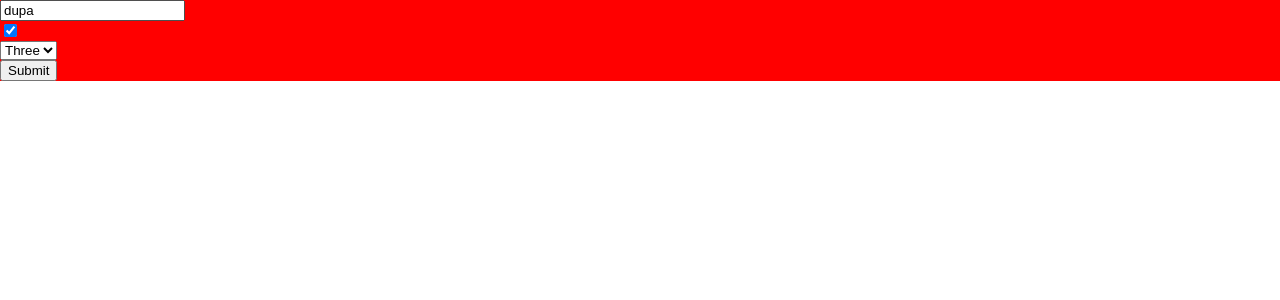
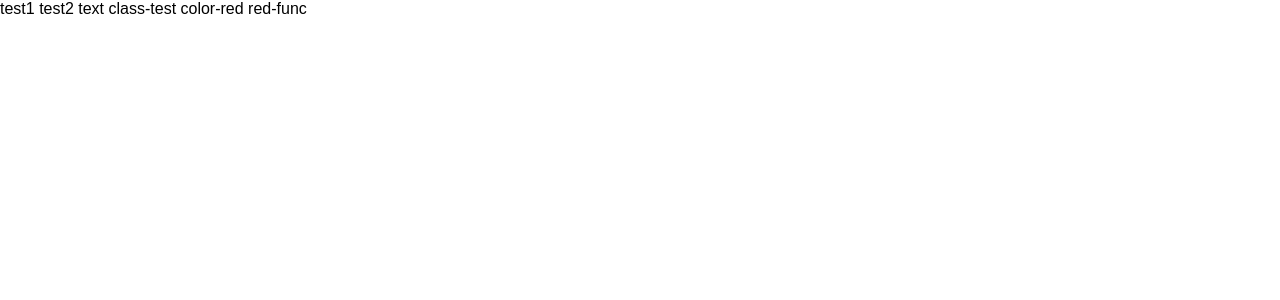
Before and after one commit to piotros/react-workshops, a React (Create React App) app: page / in a window 1280 px wide. Shown: the top 300 px of the page. Built offline with nearby package versions, Linux system fonts and the light colour scheme.

Commit message:
Add classnames example

```diff
--- a/src/components/App.js
+++ b/src/components/App.js
@@ -1,5 +1,5 @@
 import React from 'react';
-import FormControlled from "./FormControlled"
+import ClassTest from './ClassTest'
 
 export default function App(props) {
   const values = {
@@ -14,7 +14,7 @@
 
   return (
     <div>
-      <FormControlled values={values} onSubmit={onSubmit}/>
+      <ClassTest className="text" classes={['test1', 'test2']} color="red"/>
     </div>
   )
 }
--- /dev/null
+++ b/src/components/ClassTest/ClassTest.js
@@ -0,0 +1,20 @@
+import React from 'react';
+import classnames from 'classnames';
+
+const ClassTest = props => {
+  const classes = classnames(
+    props.classes,
+    {
+      [props.className]: props.className,
+      'class-test': true,
+      [`color-${props.color}`]: props.color
+    },
+    (() => props.color + '-func')()
+  );
+
+  return (
+    <div className="class-test">{classes}</div>
+  )
+}
+
+export default ClassTest;
--- /dev/null
+++ b/src/components/ClassTest/index.js
@@ -0,0 +1,3 @@
+import ClassTest from './ClassTest';
+
+export default ClassTest;
```
